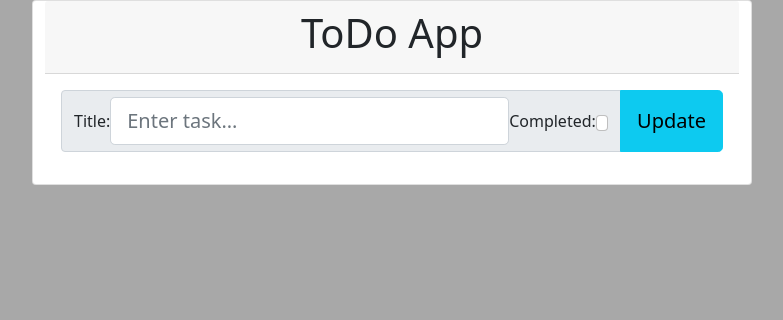
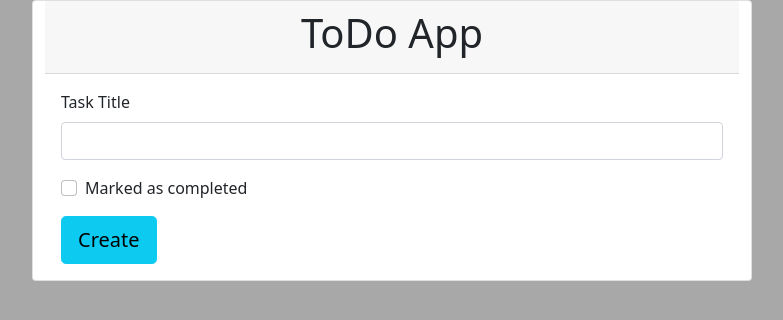
Before and after one commit to Veith3n/django-todo-app, a Django app: page /tasks in a window 1280 px wide. Shown: the top 320 px of the page, without its empty margins (248-1031 px from the left). Run offline with Django 3.2, Linux system fonts and the light colour scheme; a user stored in the database is signed in; parts of the project's set-up code (start-up, migrations or seed data) failed here and were passed over.

Commit message:
refactor: Enhance create task view

```diff
--- a/templates/tasks/create.html
+++ b/templates/tasks/create.html
@@ -1,8 +1,4 @@
-{% extends 'base.html' %}
-{% block title %}
-Update Task -
-{% endblock title %}
-{% block content %}
+{% extends 'base.html' %} {% block title %} Update Task - {% endblock title %} {% block content %}
 <div class="card container">
   <div class="card-header">
     <h1 class="text-center">ToDo App</h1>
@@ -10,13 +6,19 @@ Update Task -
   <div class="card-body">
     <form method="post">
       {% csrf_token %}
-         <div class="input-group mb-3 flex">
-            <div class="input-group-text flex-grow" data-toggle="tooltip" data-placement="bottom" title="Marked as completed">
-               {{task_form}}
+
+      <div class="mb-3">
+        <label for="title" class="form-label">Task Title</label>
+        <input type="text" class="form-control" id="title" name="title" value="{{ task_edit_form.title.value }}" />
       </div>
-            {{task_edit_form.title}}
-            <button type="submit" class="btn btn-lg btn-info">Update</button>
+
+      <div class="mb-3 form-check">
+        <input type="checkbox" class="form-check-input" id="completed" name="completed" {{
+        task_edit_form.completed.value|yesno:"checked,None" }}>
+        <label class="form-check-label" for="completed">Marked as completed</label>
       </div>
+
+      <button type="submit" class="btn btn-lg btn-info">Create</button>
     </form>
   </div>
 </div>
```
Lines whose indentation alone changed are shown as unchanged.
